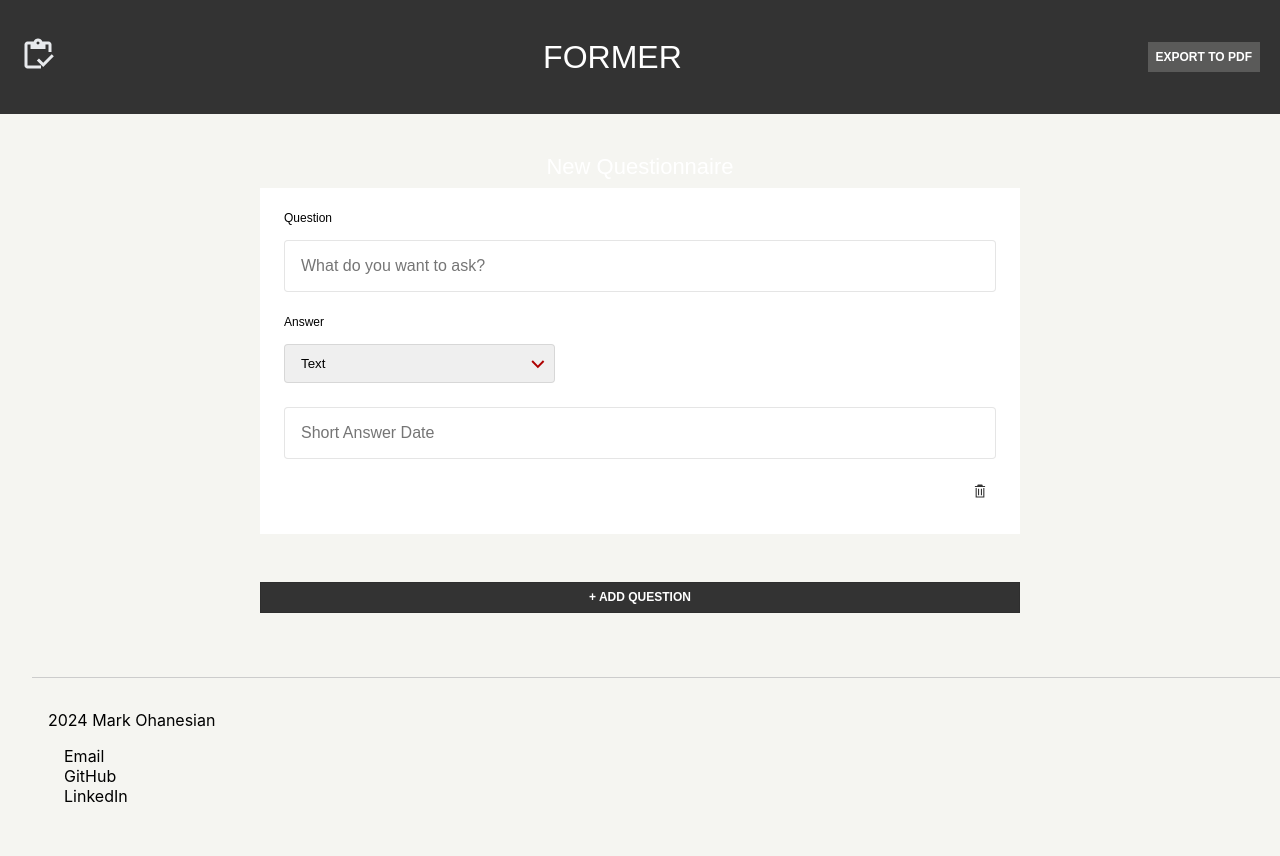
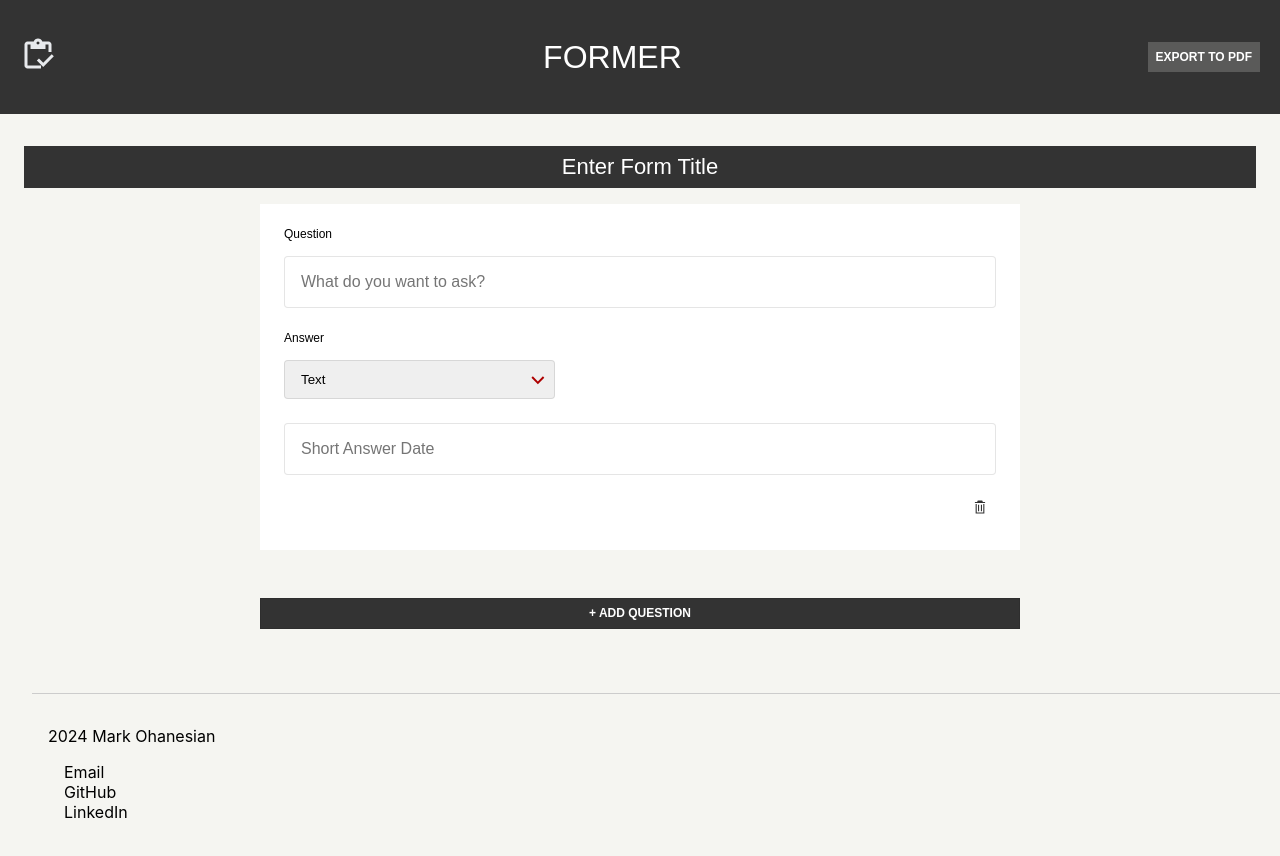
Before and after one commit to markohanesian/former-mso, a React (Create React App) app: page / in a window 1280 px wide. Shown: the top 856 px of the page. Built offline with nearby package versions, Linux system fonts and the light colour scheme.

Commit message:
Update form page title styling

```diff
--- a/src/components/PageTitleInput.js
+++ b/src/components/PageTitleInput.js
@@ -22,20 +22,21 @@ export default function PageTitleInput({ initialValue, onChange, onKeyDown }) {
   };
 
   const inputStyles = {
-    background: "none",
+    background: "#333",
     border: "none",
     color: "#fff",
     width: "100%",
     padding: "0.5rem",
     textAlign: "center",
     fontSize: "22px",
+    marginBottom: "1rem"
   };
 
   return (
     <input
       id="page-title-input"
       type="text"
-      placeholder="New Questionnaire"
+      placeholder="Enter Form Title"
       aria-label="Form Title"
       style={inputStyles}
       value={inputValue}
```
